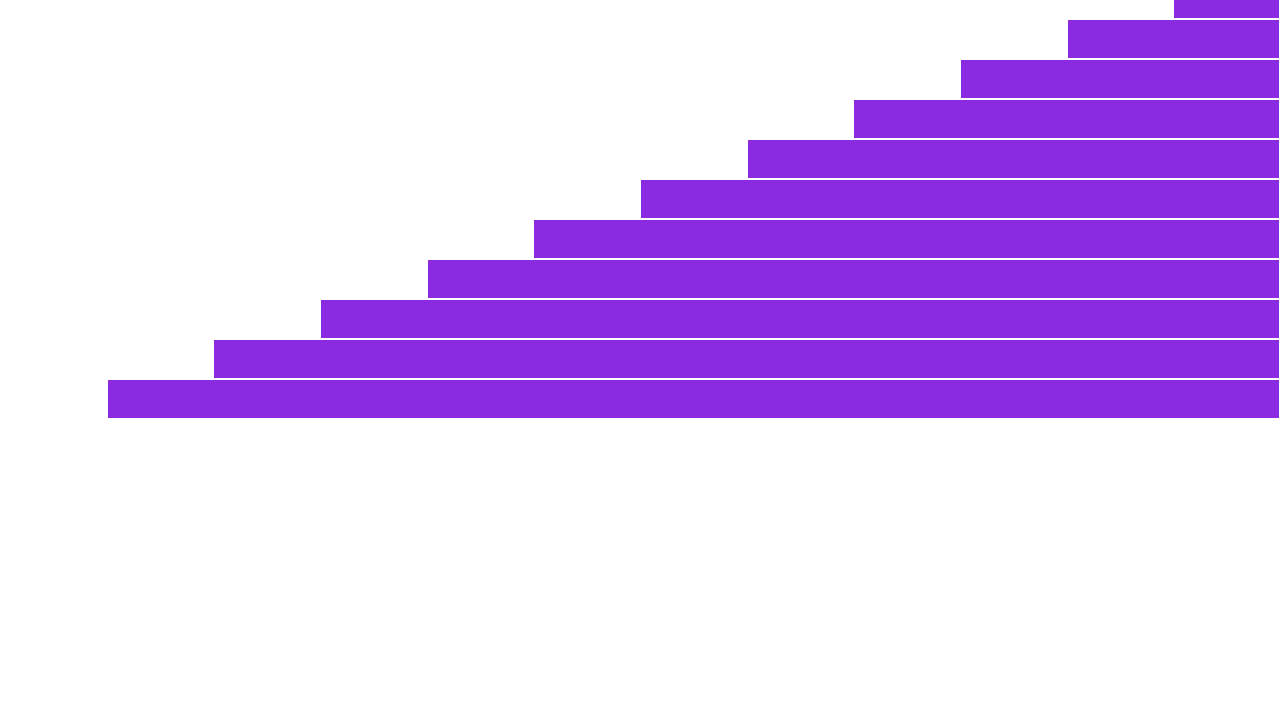
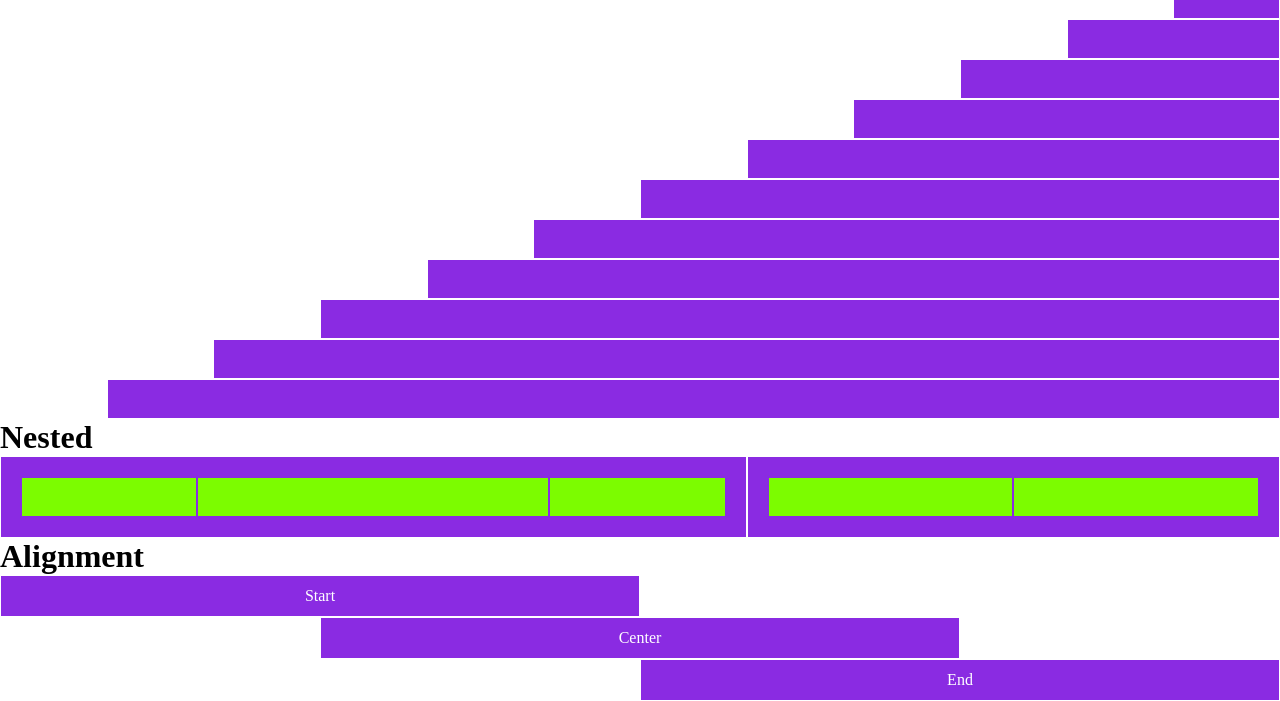
Before and after one commit to Gtp87/html-css-12bool, a plain HTML site: page index.html in a window 1280 px wide. Shown: the part 701-1402 px from the top of the page. Before the commit the page ends 1120 px from the top, so only its background shows below. Drawn offline with Linux system fonts and the light colour scheme.

Commit message:
add alignment

```diff
--- a/css/style.css
+++ b/css/style.css
@@ -20,6 +20,13 @@ html {
     border: 1px solid blueviolet;
 }
 
+.justify-cont-cent {
+    justify-content: center;
+}
+
+.justify-cont-end {
+    justify-content: flex-end;
+}
 
 .margin {
     margin-top: 2em;
--- a/index.html
+++ b/index.html
@@ -121,5 +121,32 @@
         <div class="row">
             <div class="col-11 col-1-offset"></div>
         </div>
+        <h1>Nested</h1>
+        <div class="row">
+            <div class="col-7">
+                <div class="row padding">
+                    <div class="col-3 nested"></div>
+                    <div class="col-6 nested"></div>
+                    <div class="col-3 nested"></div>
+                </div>
+            </div>
+            <div class="col-5">
+                <div class="row padding">
+                    <div class="col-6 nested"></div>
+                    <div class="col-6 nested"></div>
+                </div>
+            </div>
+        </div>
+        <h1>Alignment</h1>
+        <div class="row">
+            <div class="col-6">Start</div>
+        </div>
+        <div class="row justify-cont-cent">
+            <div class="col-6">Center</div>
+        </div>
+        <div class="row justify-cont-end">
+            <div class="col-6">End</div>
+        </div>
+    </div>
 </body>
 </html>
```
Lines whose indentation alone changed are shown as unchanged.
